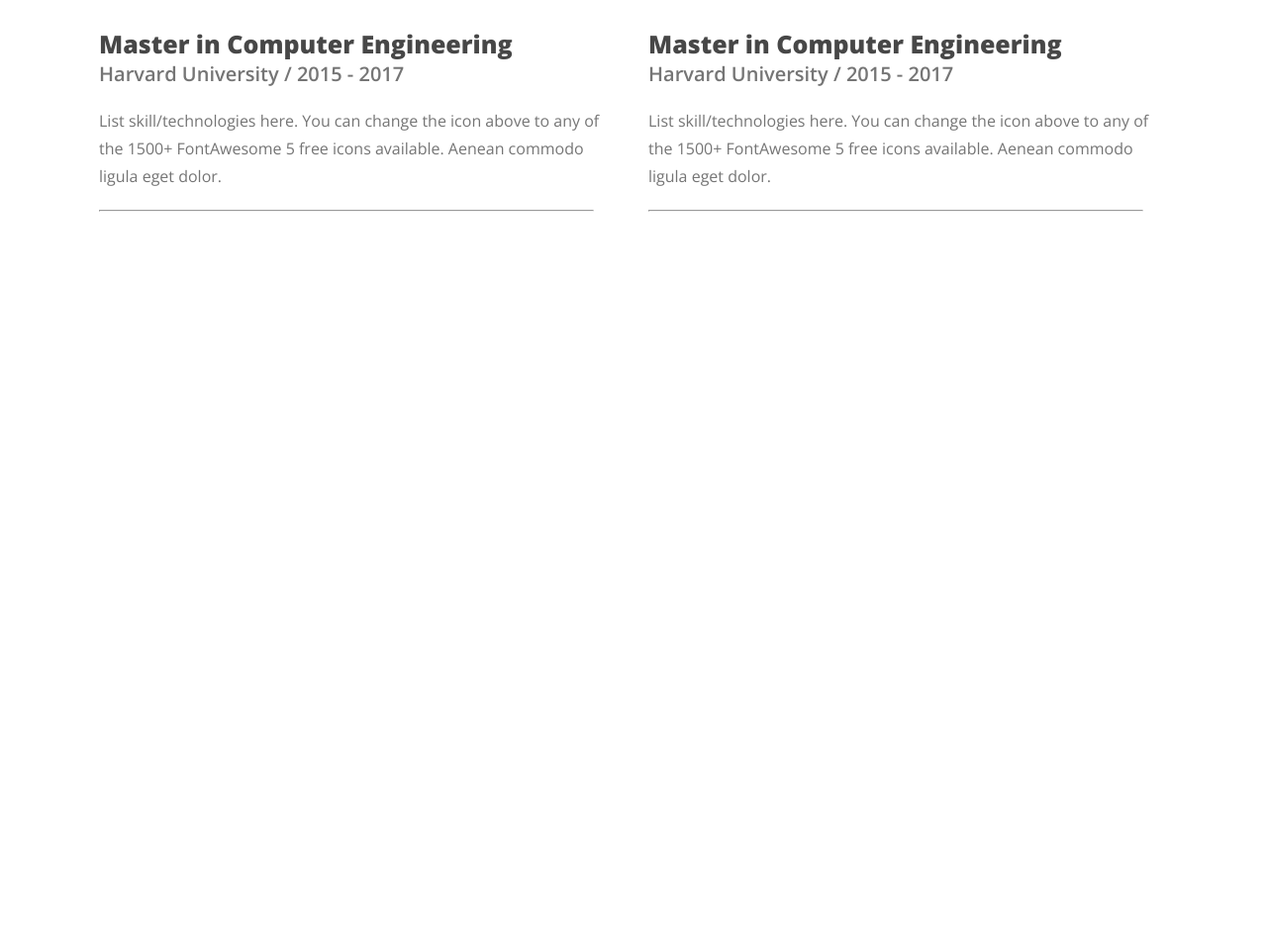
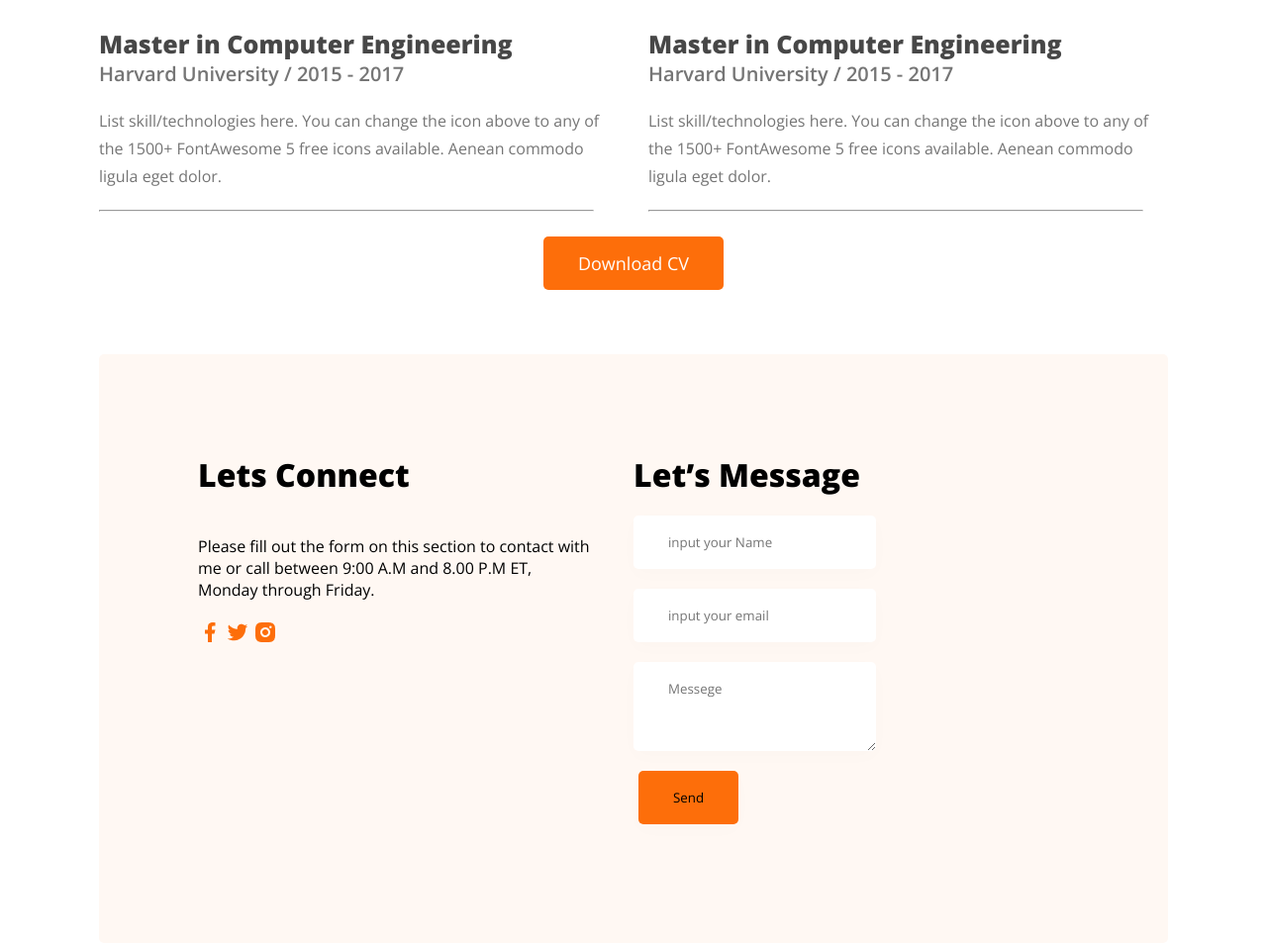
Before and after one commit to coderrahim/web-developer-portfolio, a plain HTML site: page index.html in a window 1280 px wide. Shown: the part 2814-3767 px from the top of the page at 99% size. Before the commit the page ends 3088 px from the top, so only its background shows below. Drawn offline with nearby package versions, Linux system fonts and the light colour scheme.

Commit message:
Footer section added

```diff
--- a/index.html
+++ b/index.html
@@ -128,7 +128,33 @@
                         <hr>
                     </div>
                 </div>
+                </div>
+                <div class="button"><button id="download-cv" class="btn-primary"><a href="#">Download CV</a></button></div>
         </section>
+
+        <!--======================
+        ------- FOOTER SECTION -->
+            <footer>
+                <div class="footer-container">
+                    <div class="left-footer">
+                        <h1>Lets Connect</h1>
+                        <p>Please fill out the form on this section to contact with me or call between 9:00 A.M and 8.00 P.M ET, Monday through Friday.</p>
+                        <img src="/images/icons/facebook.png" alt="facebook">
+                        <img src="/images/icons/twitter.png" alt="twitter">
+                        <img src="/images/icons/insta.png" alt="instagram">
+                    </div>
+                    <div class="right-footer">
+                        <h1>Let’s Message </h1>
+                        <form class="contact-form" action="#">
+                            <input type="text" name="name" id="name" placeholder="input your Name">
+                            <input type="email" name="email" id="" placeholder="input your email">
+                            <textarea name="massage" id="" cols="20" rows="3" placeholder="Messege"></textarea>
+                            <input class="btn-primary" type="submit" value="Send">
+                        </form>
+                    </div>
+                </div>
+            </footer>
+
     </main>
 </body>
 </html>
--- a/style.css
+++ b/style.css
@@ -187,3 +187,41 @@
     width: 500px;
     height: 1px;
 }
+.button {
+    text-align: center;
+    margin-top: 20px;
+}
+
+/* FOOTER SECTION */
+footer{
+    background: #FFF8F3;
+    padding: 100px 100px;
+    border-radius: 5px;
+}
+.footer-container{
+    display: flex;
+}
+.left-footer{
+    width: 50%;
+}
+footer h1{
+    margin-bottom: 20px;
+}
+
+.left-footer p{
+    padding: 20px 40px 20px 0px;
+}
+.right-footer{
+    width:;
+}
+.right-footer input{
+    display: block;
+}
+.contact-form input, textarea{
+    display: block;
+    margin-bottom: 20px;
+    padding: 18px 35px;
+    border: 0;
+    border-radius: 5px;
+    box-shadow: 0px 5px 20px rgba(0, 0, 0, 0.014);
+}
```
